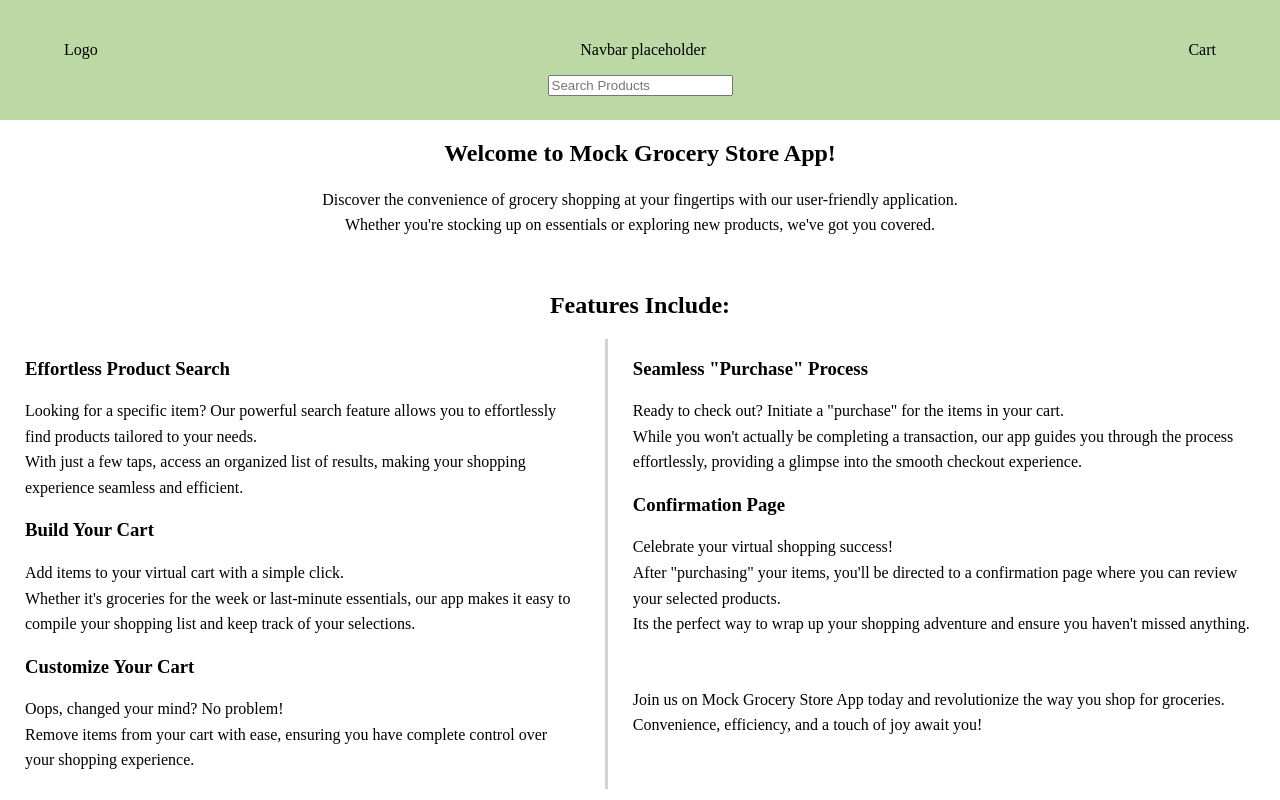
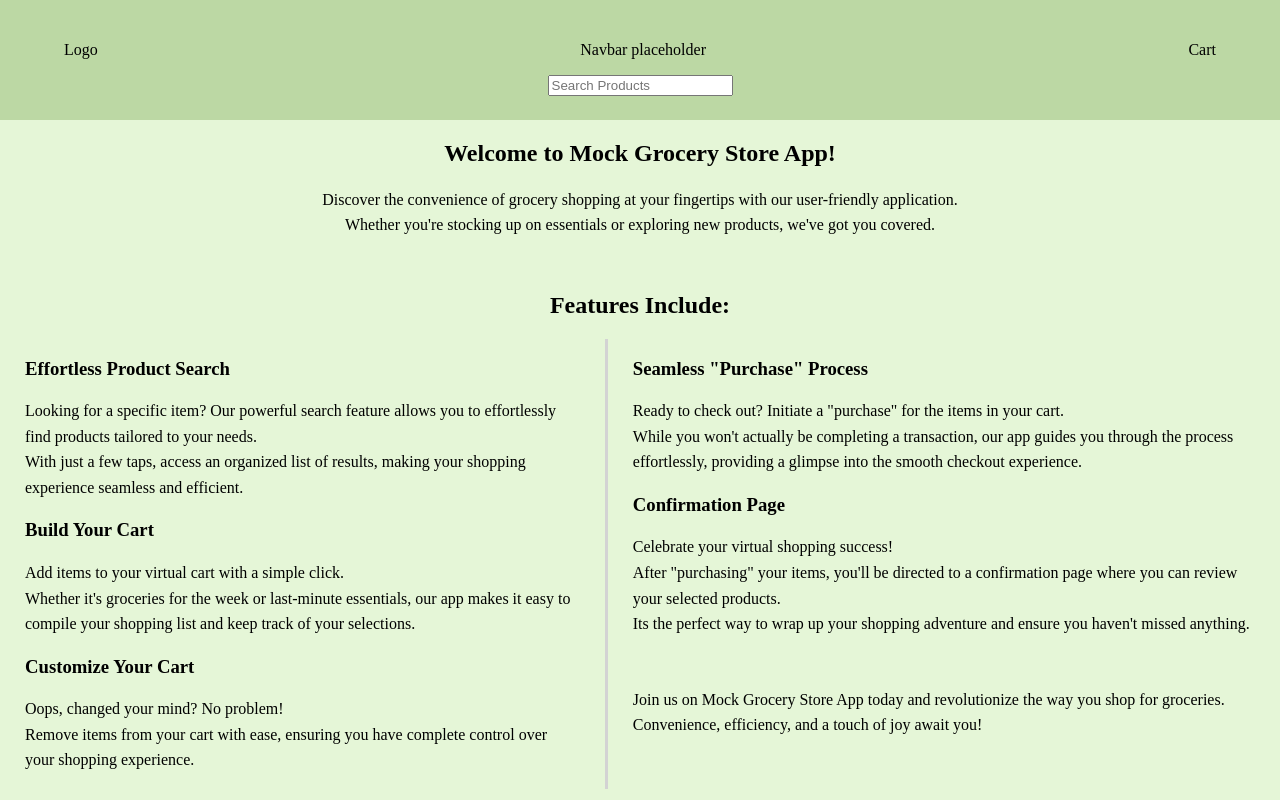
Before and after one commit to Ant-Shell/fe-take-home-mgsa, a React (Vite) app: page / in a window 1280 px wide. Shown: the top 800 px of the page. Built offline with nearby package versions, Linux system fonts and the light colour scheme; no server answers.

Commit message:
Add background color

```diff
--- a/src/index.css
+++ b/src/index.css
@@ -2,4 +2,5 @@ body, html {
   margin: 0;
   min-width: 100vw;
   min-height: 100vh;
+  background-color: #E5F6D7;
 }
```
